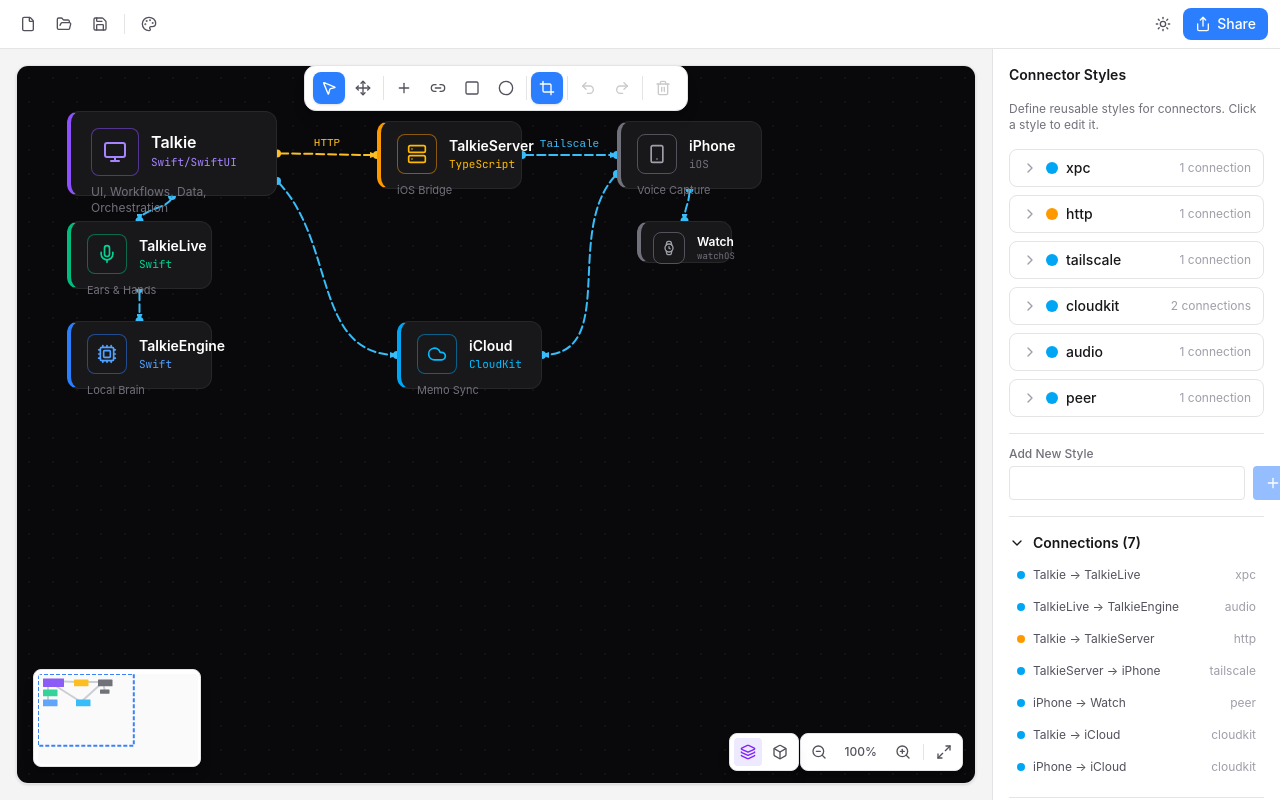
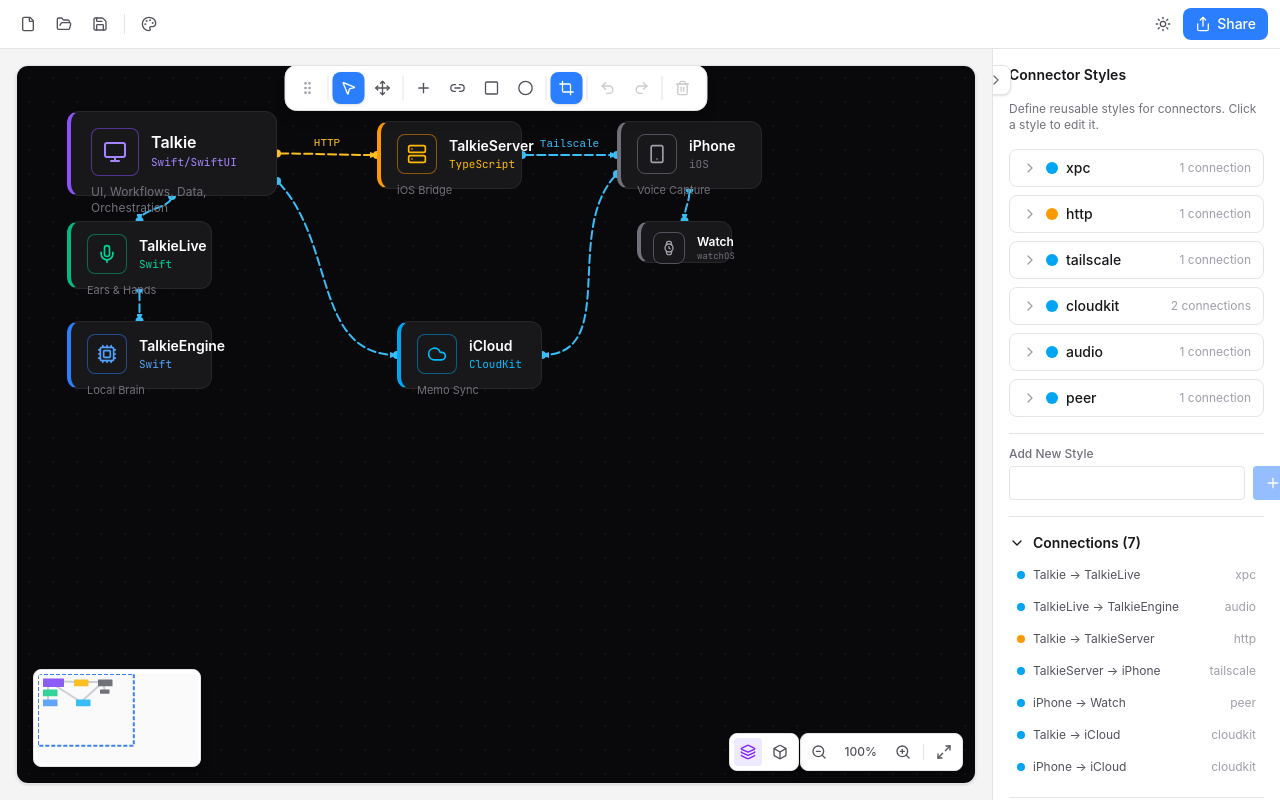
Before and after one commit to arach/arc, a React (Vite) app: page /editor in a window 1280 px wide. Built offline with nearby package versions, Linux system fonts and the light colour scheme.

Commit message:
✨ Add draggable toolbar and collapsible inspector
- Toolbar now has a drag handle (grip icon) to reposition anywhere
- Inspector panel has collapse/expand toggle button
- Smooth transitions for both features

```diff
--- a/src/components/editor/FloatingToolbar.tsx
+++ b/src/components/editor/FloatingToolbar.tsx
@@ -1,8 +1,8 @@
-import React from 'react'
+import React, { useState, useRef, useCallback } from 'react'
 import {
   Plus, Link2, MousePointer2, Move,
   Undo2, Redo2, Trash2,
-  Square, Circle, Crop,
+  Square, Circle, Crop, GripVertical,
 } from 'lucide-react'
 import { useEditor, useEditorState, useHistory, useDiagram } from './EditorProvider'
 import { NODE_SIZES } from '../../utils/constants'
@@ -36,6 +36,39 @@ export default function FloatingToolbar() {
   const editor = useEditorState()
   const history = useHistory()
   const diagram = useDiagram()
+
+  // Draggable state
+  const [position, setPosition] = useState({ x: 0, y: 0 })
+  const [isDragging, setIsDragging] = useState(false)
+  const dragRef = useRef<{ startX: number; startY: number; startPosX: number; startPosY: number } | null>(null)
+
+  const handleDragStart = useCallback((e: React.PointerEvent) => {
+    e.preventDefault()
+    e.stopPropagation()
+    ;(e.target as Element).setPointerCapture(e.pointerId)
+    setIsDragging(true)
+    dragRef.current = {
+      startX: e.clientX,
+      startY: e.clientY,
+      startPosX: position.x,
+      startPosY: position.y,
+    }
+  }, [position])
+
+  const handleDragMove = useCallback((e: React.PointerEvent) => {
+    if (!isDragging || !dragRef.current) return
+    const dx = e.clientX - dragRef.current.startX
+    const dy = e.clientY - dragRef.current.startY
+    setPosition({
+      x: dragRef.current.startPosX + dx,
+      y: dragRef.current.startPosY + dy,
+    })
+  }, [isDragging])
+
+  const handleDragEnd = useCallback(() => {
+    setIsDragging(false)
+    dragRef.current = null
+  }, [])
 
   const canUndo = history.past.length > 0
   const canRedo = history.future.length > 0
@@ -103,8 +136,26 @@ export default function FloatingToolbar() {
   }
 
   return (
-    <div className="absolute top-4 left-1/2 -translate-x-1/2 z-20">
-      <div className="flex items-center gap-0.5 px-2 py-1.5 bg-white dark:bg-zinc-800 rounded-xl shadow-lg border border-zinc-200 dark:border-zinc-700">
+    <div
+      className="absolute top-4 left-1/2 z-20"
+      style={{
+        transform: `translate(calc(-50% + ${position.x}px), ${position.y}px)`,
+      }}
+      onPointerMove={handleDragMove}
+      onPointerUp={handleDragEnd}
+      onPointerLeave={handleDragEnd}
+    >
+      <div className={`flex items-center gap-0.5 px-2 py-1.5 bg-white dark:bg-zinc-800 rounded-xl shadow-lg border border-zinc-200 dark:border-zinc-700 ${isDragging ? 'cursor-grabbing' : ''}`}>
+        {/* Drag handle */}
+        <div
+          className="p-1.5 cursor-grab hover:bg-zinc-100 dark:hover:bg-zinc-700 rounded-lg mr-0.5 touch-none"
+          onPointerDown={handleDragStart}
+        >
+          <GripVertical className="w-4 h-4 text-zinc-400" strokeWidth={2} />
+        </div>
+
+        <Divider />
+
         {/* Selection tools */}
         <ToolButton
           icon={MousePointer2}
--- a/src/components/editor/PropertiesPanel.tsx
+++ b/src/components/editor/PropertiesPanel.tsx
@@ -1,4 +1,5 @@
-import React from 'react'
+import React, { useState } from 'react'
+import { ChevronRight, ChevronLeft } from 'lucide-react'
 import { useEditorState } from './EditorProvider'
 import NodeProperties from '../properties/NodeProperties'
 import ConnectorProperties from '../properties/ConnectorProperties'
@@ -8,6 +9,7 @@ import ConnectorStylesPanel from '../properties/ConnectorStylesPanel'
 
 export default function PropertiesPanel() {
   const editor = useEditorState()
+  const [isCollapsed, setIsCollapsed] = useState(false)
 
   const hasNodeSelected = editor.selectedNodeIds?.length > 0
   const hasConnectorSelected = editor.selectedConnectorIndex !== null
@@ -17,8 +19,21 @@ export default function PropertiesPanel() {
   const selectedNodeId = editor.selectedNodeIds?.[0] // Show first selected node's properties
 
   return (
-    <div className="w-72 flex-shrink-0 bg-white dark:bg-zinc-900 border-l border-zinc-200 dark:border-zinc-800 overflow-y-auto">
-      <div className="p-4">
+    <div className={`flex-shrink-0 bg-white dark:bg-zinc-900 border-l border-zinc-200 dark:border-zinc-800 transition-all duration-300 ease-in-out relative ${isCollapsed ? 'w-0 overflow-hidden border-l-0' : 'w-72 overflow-y-auto'}`}>
+      {/* Collapse/Expand toggle button */}
+      <button
+        onClick={() => setIsCollapsed(!isCollapsed)}
+        className={`absolute top-4 z-10 p-1.5 bg-white dark:bg-zinc-800 border border-zinc-200 dark:border-zinc-700 rounded-lg shadow-sm hover:bg-zinc-50 dark:hover:bg-zinc-700 transition-all ${isCollapsed ? '-left-10' : '-left-3'}`}
+        title={isCollapsed ? 'Show inspector' : 'Hide inspector'}
+      >
+        {isCollapsed ? (
+          <ChevronLeft className="w-4 h-4 text-zinc-500" />
+        ) : (
+          <ChevronRight className="w-4 h-4 text-zinc-500" />
+        )}
+      </button>
+
+      <div className={`p-4 ${isCollapsed ? 'opacity-0' : 'opacity-100'} transition-opacity duration-200`}>
         {hasNodeSelected && (
           <>
             {editor.selectedNodeIds.length > 1 && (
```
